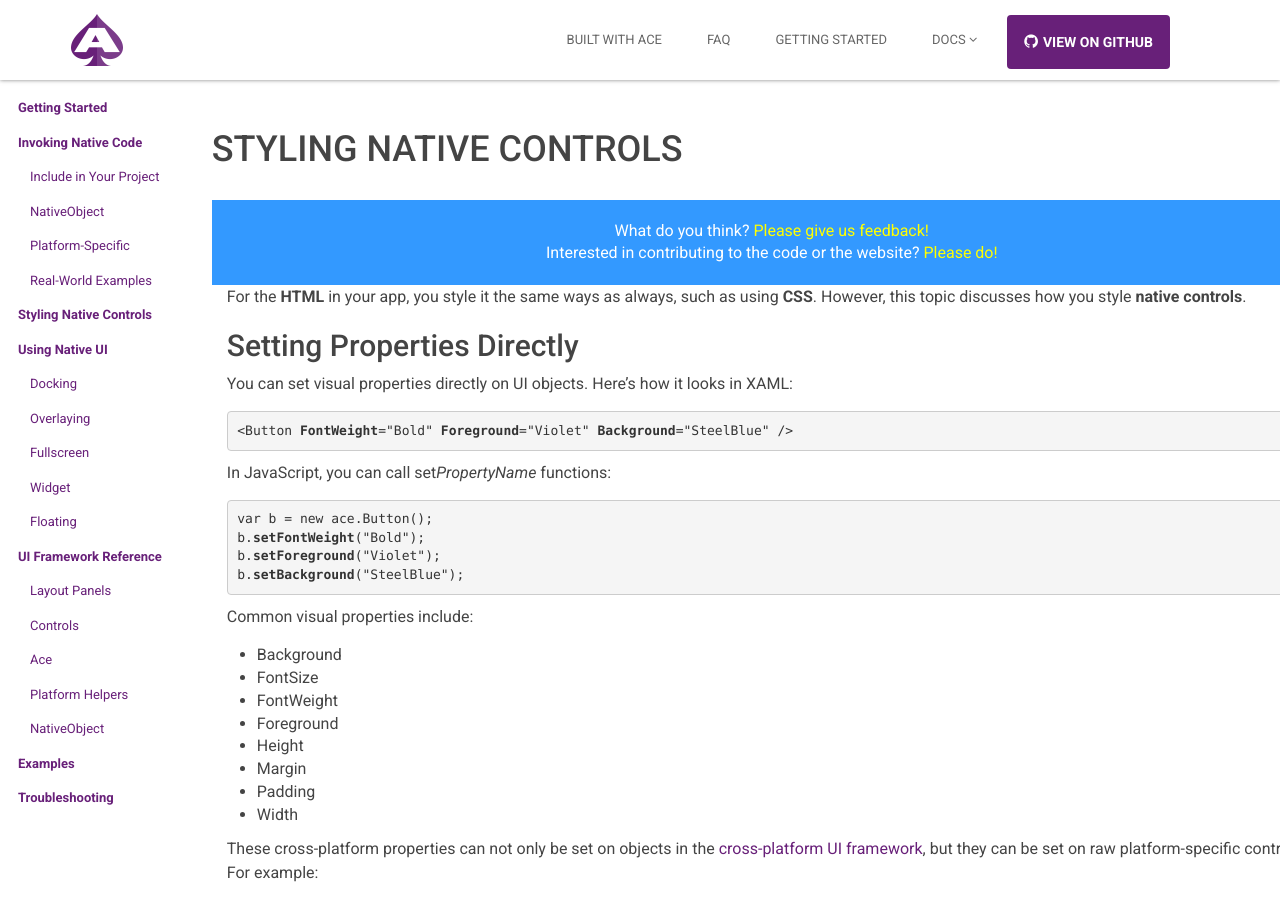
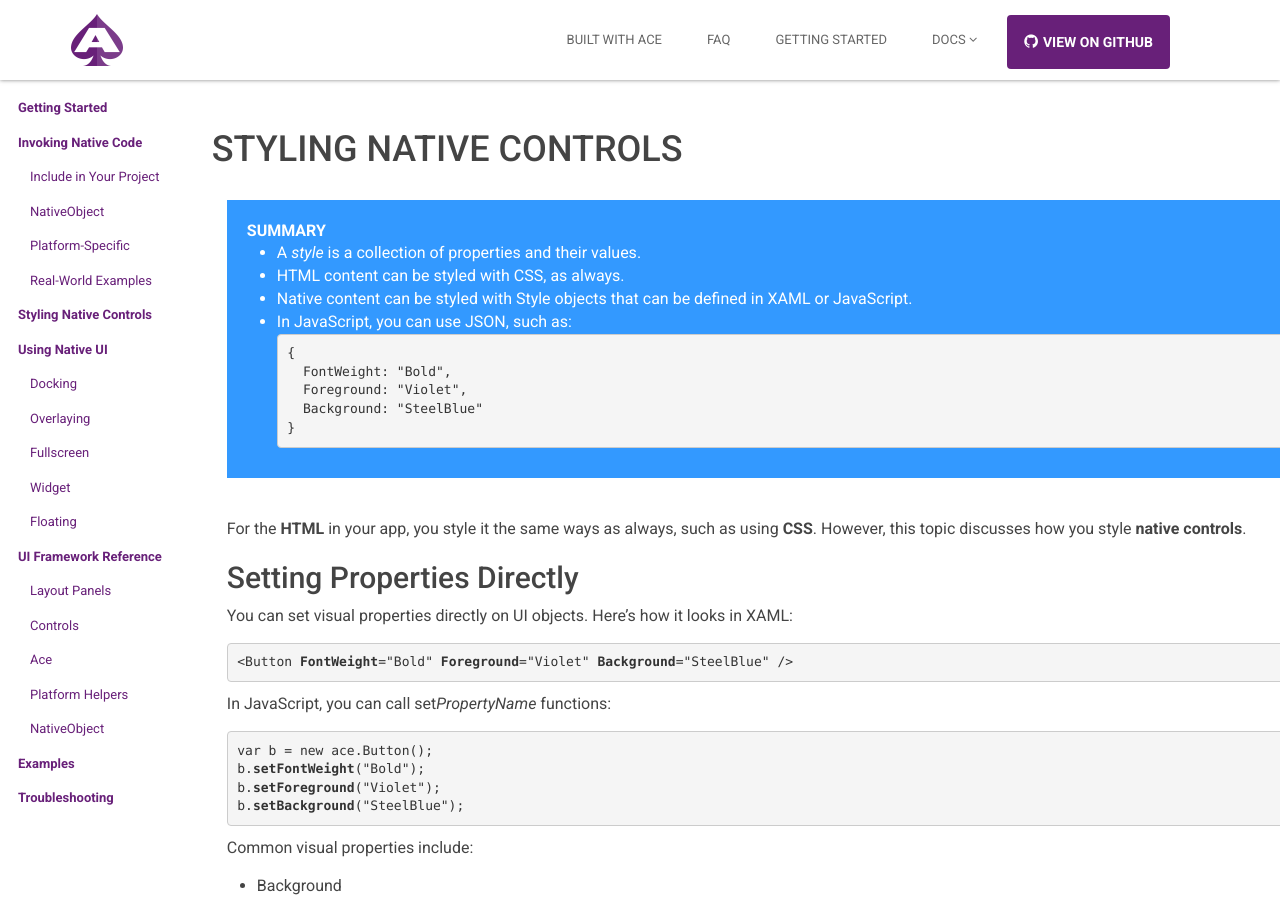
Before and after one commit to microsoft/ace, a Jekyll site: the page built from docs/styling.md, in a window 1280 px wide and 900 px high. Built offline with Jekyll 4.4.1, drawn with Linux system fonts in a browser that asks for light colours; some of the changed text lies outside the part shown.

Commit message:
Misc. doc updates

```diff
--- a/_layouts/doc.html
+++ b/_layouts/doc.html
@@ -52,12 +52,6 @@
             <td style="vertical-align:top" width="100%">
     <h1 align="left" style="text-transform: uppercase; margin-top:50px; margin-bottom:30px; margin-left:50px">{{page.title}}</h1>
 
-    <div style="background-color:#3399FF;color:white;foreground:bold;text-align:center;margin-left:50px;margin-right:50px;padding:20px">
-    What do you think? <a style="color:yellow" href="https://github.com/adnathan/ace/issues">Please give us feedback!</a>
-    <br/>
-    Interested in contributing to the code or the website?  <a style="color:yellow" href="https://github.com/adnathan/ace/blob/master/CONTRIBUTING.md">Please do!</a>
-    </div>
-
     <div class="container" style="margin-left:50px">
     {{ content }}
     </div>
@@ -66,6 +60,12 @@
         </tr>
     </table>
 
+    <br/>
+    <div style="background-color:#3399FF;color:white;foreground:bold;text-align:center;margin-left:100px;margin-right:100px;padding:20px">
+    What do you think? <a style="color:yellow" href="https://github.com/adnathan/ace/issues">Please give us feedback!</a>
+    <br/>
+    Interested in contributing to the code or the website?  <a style="color:yellow" href="https://github.com/adnathan/ace/blob/master/CONTRIBUTING.md">Please do!</a>
+    </div>
 
     <p style="margin-top:50px"></p>
     {% include footer.html %}
--- a/docs/styling.md
+++ b/docs/styling.md
@@ -4,6 +4,26 @@ title: Styling Native Controls
 category: docs
 permalink: /docs/styling/
 ---
+
+<div style="background-color:#3399FF;color:white;foreground:bold;padding:20px">
+<b>SUMMARY</b>
+<br/>
+<ul>
+<li>A <i>style</i> is a collection of properties and their values.</li>
+<li>HTML content can be styled with CSS, as always.</li>
+<li>Native content can be styled with Style objects that can be defined in XAML or JavaScript.</li>
+<li>In JavaScript, you can use JSON, such as:</li>
+<pre>
+{
+  FontWeight: "Bold",
+  Foreground: "Violet",
+  Background: "SteelBlue"
+}</pre>
+</ul>
+
+</div>
+
+<br/>
 
 For the **HTML** in your app, you style it the same ways as always, such as using **CSS**. However,
 this topic discusses how you style **native controls**.
```
Also changed, not shown: docs/errors.md (+0 -2 lines), docs/invoking-native-code.md (+0 -6 lines), docs/ui-framework-reference.md (+0 -2 lines), docs/using-native-ui.md (+0 -2 lines).
